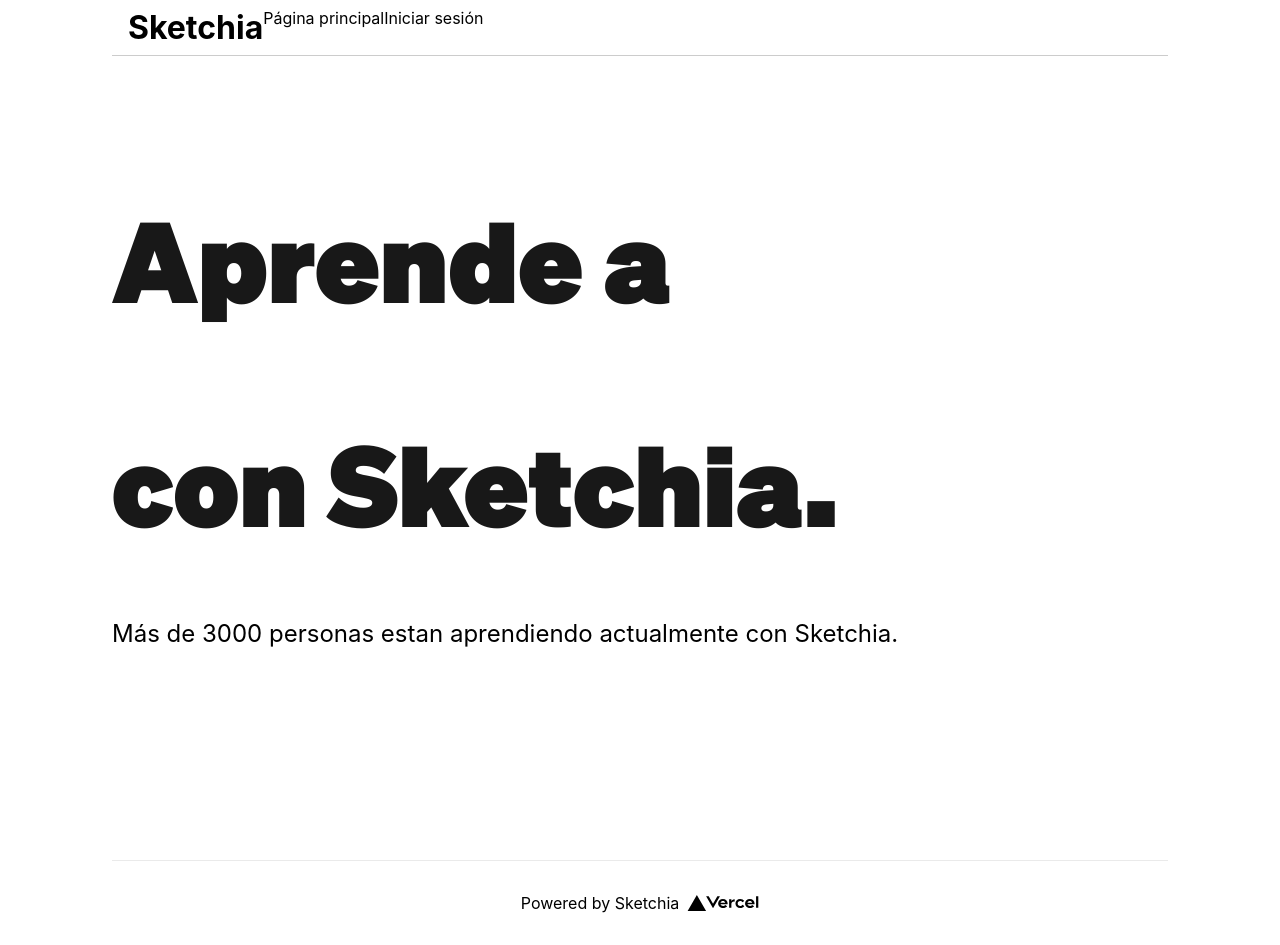
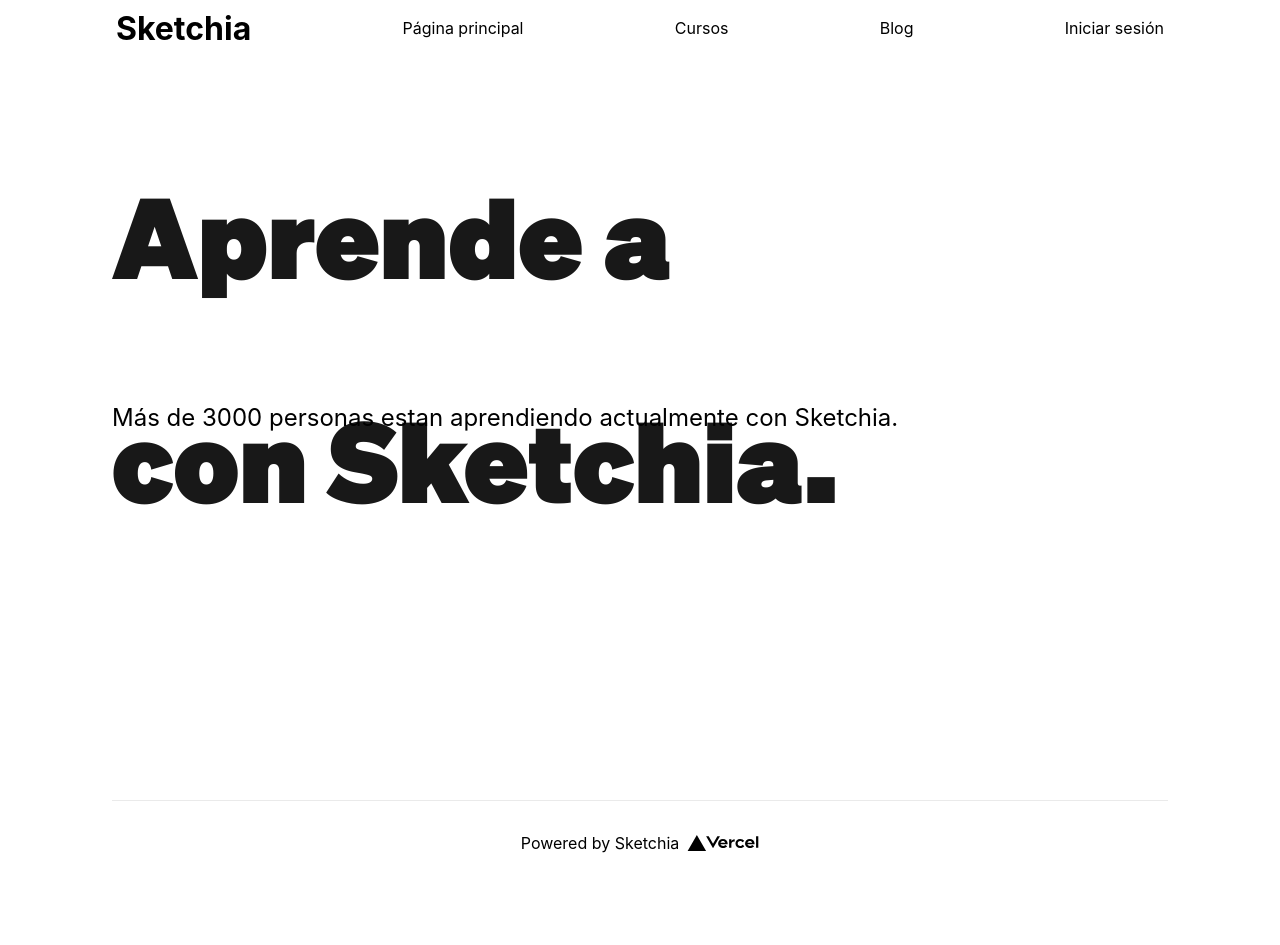
Before and after one commit to Chere3/sketchia_webpage, a Next.js app: page / in a window 1280 px wide. After the commit the page ends 885 px from the top, so only its background shows below. Built offline with nearby package versions, Linux system fonts and the light colour scheme.

Commit message:
A punto de ser terminado el header y agregado tema negro.

```diff
--- a/pages/index.tsx
+++ b/pages/index.tsx
@@ -17,16 +17,19 @@
       </Head>
 
       <main className={styles.header}>
+      <canvas className={styles.gradient_canvas} />
         <div className={styles.header__container}>
           <div className={styles.header__container__text}>
             <h1 className={styles.header__container__text__title}>Sketchia</h1>
             <a href='/' className={styles.header__container__text__description}>Página principal</a>
+            <a href='/courses' className={styles.header__container__text__description}>Cursos</a>
+            <a href='/blog' className={styles.header__container__text__description}>Blog</a>
             <a href='/login' className={styles.header__container__text__button}>Iniciar sesión</a>
           </div>
           <div className='header__container__image'>
           </div>
         </div>
-      <canvas className={styles.gradient_canvas} />
+
       </main>
 
       <main className={styles.main}>
--- a/styles/Home.module.css
+++ b/styles/Home.module.css
@@ -9,19 +9,22 @@
 
 
 .header__container__text {
-  margin: 0;
-  padding: 0%;
+  padding: .5em 1em;
+  display: flex;
+  position: absolute;
   justify-content: space-between;
-  margin: 0em;
-  display: flex;
-  flex-direction: row;
+  align-items: center;
+  min-height: 56px;
+  background-color: transparent;
+  left: 50%;
+  transform: translateX(-50%);
+  width: 100%;
+  max-width: 1080px;
+  /* Separate text from other text*/
 }
 
 .header__container {
-  border-bottom: 1px solid #ccc;
-  padding: .5em 1em;
-  display: flex;
-  justify-content: space-between;
+
 }
 
 .consts {
@@ -39,11 +42,11 @@
   --gradient-color-4: #bac5f8;
   --offSetX: var(--gutterWidth);
   border-radius: 0% 0% 1% 100%/0% 0% 0% 100%;
-  right: 0.3px;
+  right: 0.00001vh;
   position: absolute;
-  align-items: center;
+  align-items: left;
   height: 600px;
-  width: calc(120.86vw - var(--scrollbarWidth));
+  width: calc(140.86vw - var(--scrollbarWidth));
 }
 
 .consts {
@@ -90,11 +93,10 @@
 .title {
   font-size: 7rem;
   font-style: normal;
-  padding-top: 10rem;
+  top: 12rem;
   font-family: 'shneextrafett';
   justify-content: left;
   position: relative;
-  color: #000000;
   opacity: .9;
 }
 
--- a/styles/globals.css
+++ b/styles/globals.css
@@ -12,6 +12,12 @@
   --layoutWidthMax: 1080px;
   --scrollbarWidth: 30px;
   --windowWidth: calc(100vw - var(--scrollbarWidth));
+}
+
+.theme {
+  --background: #000;
+  --text: #fff;
+  --blue-items: #0070f3;
 }
 
 
@@ -29,13 +35,23 @@
   margin-block: 0px;
 }
 
+@media (prefers-color-scheme: light) {
+  html {
+    color-scheme: light;
+  }
+  body {
+    color: rgb(0, 0, 0);
+    background: rgb(255, 255, 255);
+  }
+}
+
 @media (prefers-color-scheme: dark) {
   html {
     color-scheme: dark;
   }
   body {
-    color: rgb(0, 0, 0);
-    background: rgb(255, 255, 255);
+    color: rgb(255, 255, 255);
+    background: rgb(0, 0, 0);
   }
 }
 
```
